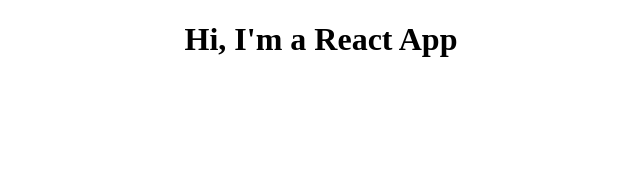
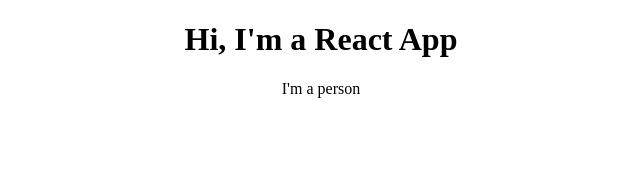
Before and after one commit to RyanNFreeman/react-udemy, a React (Create React App) app in the folder react-complete-guide/: page / in a window 1280 px wide. Shown: the top 170 px of the page, without its empty margins (319-959 px from the left). Built offline with nearby package versions, Linux system fonts and the light colour scheme.

Commit message:
-added comments about default imports -added JSX cheatsheet to README.md

```diff
--- a/react-complete-guide/src/App.js
+++ b/react-complete-guide/src/App.js
@@ -1,11 +1,13 @@
 import React from 'react';
 import './App.css';
-
+import Banana from './Person/Person';
+// you can import default exports as anything you wish, but remember to capitalize
 class App extends React.Component {
   render() {
     return (
       <div className="App">
         <h1>Hi, I'm a React App</h1>
+        <Banana />
       </div>
     );
     // This is what it looks like without JSX:
--- /dev/null
+++ b/react-complete-guide/src/Person/Person.js
@@ -0,0 +1,7 @@
+import React from 'react';
+
+const person = () => {
+  return <p>I'm a person</p>
+}
+
+export default person;
```
Also changed, not shown: 1 other file (tests, documents, lock files or other folders).
